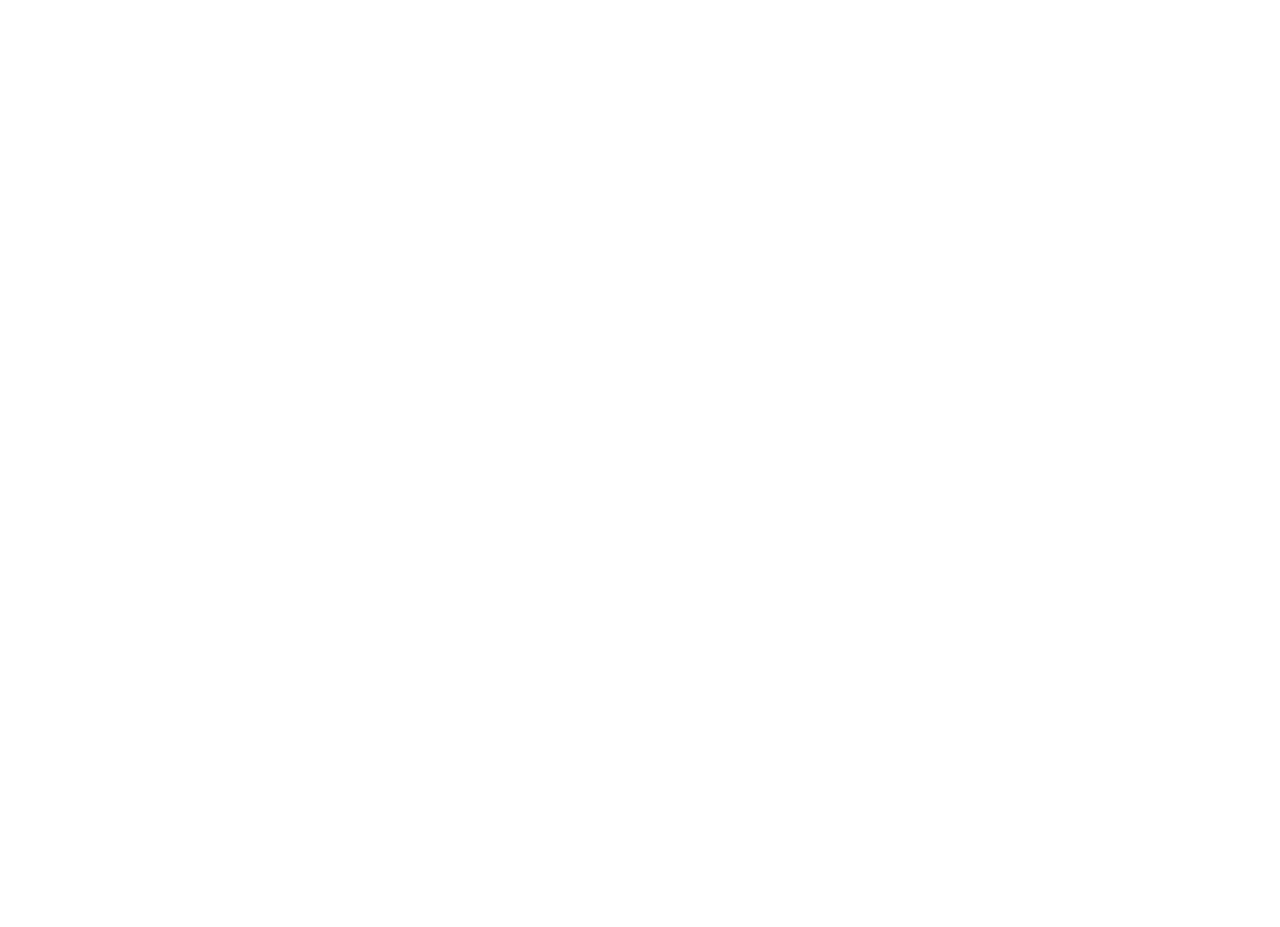
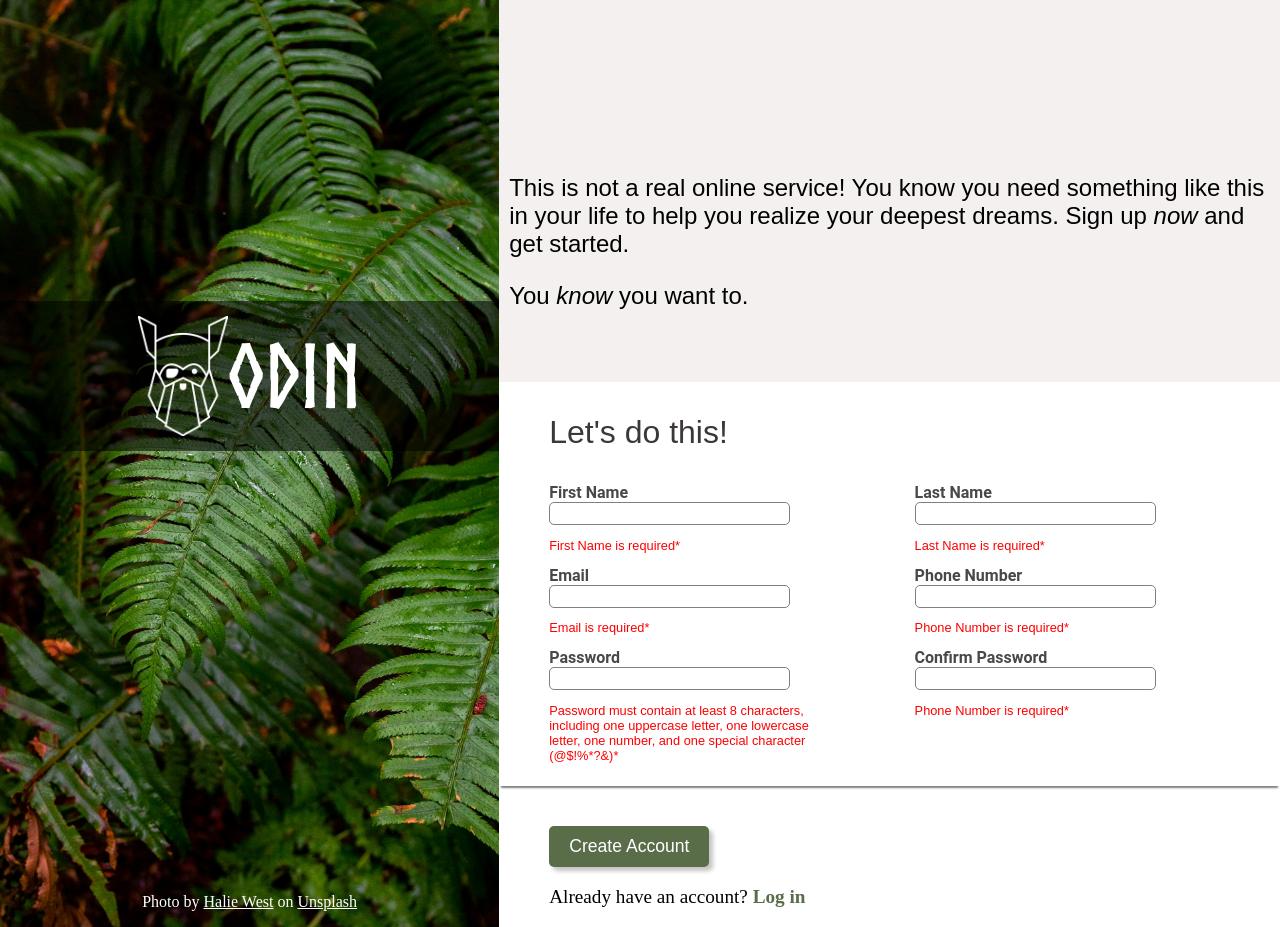
Before and after one commit to Igeon24/form-validation, a plain HTML site: page index.html in a window 1280 px wide. Before the commit the page ends 800 px from the top, so only its background shows below. Drawn offline with Linux system fonts and the light colour scheme.

Commit message:
Add form's html and css code

```diff
--- a/index.html
+++ b/index.html
@@ -7,6 +7,77 @@
     <title>Form Validation</title>
 </head>
 <body>
+    <div class="main-cont">
+        <div class="side-img">
+            <div class="top-text-container">
+                <img class="logo" src="./assets/odin-lined.png" alt="">
+                <p class="top-text">ODIN</p>
+            </div>
+            <p class="bottom-text">Photo by <a href="#">Halie West</a> on <a href="#">Unsplash</a></p>
+
+        </div>
+        <div class="form-cont">
+            <div class="descriptions-container">
+
+                <p class="description">This is not a real online service! You know you need something like this in your life to help you realize your deepest dreams. Sign up <span>now</span>  and get started.</p>
+                <p class="description">You <span>know</span> you want to.</p>
+            </div>
+
+            <div class="form">
+                <p class="do-it">Let's do this!</p>
+                <form action="">
+
+                    <div class="all-input">
+
+                        <div class="input-container">
+                            <label for="first-name">First Name</label>
+                            <input name="first-name" id="first-name" type="text" required>
+                            <p class="error first-name">First Name is required*</p>
+                        </div>
+                        <div class="input-container">
+                            <label for="last-name">Last Name</label>
+                            <input name="last-name" id="last-name" type="text" required>
+                            <p class="error last-name">Last Name is required*</p>
+                        </div>
+
+                        <div class="input-container">
+                            <label for="email">Email</label>
+                            <input name="email" id="email" type="email" required>
+                            <p class="error email">Email is required*</p>
+                        </div>
+
+                        <div class="input-container">
+                            <label for="phone">Phone Number</label>
+                            <input name="phone" id="phone" type="tel" required>
+                            <p class="error phone">Phone Number is required*</p>
+                        </div>
+
+                        <div class="input-container">
+                            <label for="password">Password</label>
+                            <input
+                            type="password"
+                            id="password"
+                            name="password"
+                            pattern="(?=.*[A-Z])(?=.*[a-z])(?=.*\d)(?=.*[@$!%*?&])[A-Za-z\d@$!%*?&]{8,}"
+                            title="Password must contain at least 8 characters, including one uppercase letter, one lowercase letter, one number, and one special character (@$!%*?&)"
+                            required>
+                            <p class="error password">Password must contain at least 8 characters, including one uppercase letter, one lowercase letter, one number, and one special character (@$!%*?&)*</p>
+                        </div>
+
+                        <div class="input-container">
+                            <label for="cpassword">Confirm Password</label>
+                            <input name="cpassword" id="cpassword" type="password" required>
+                            <p class="error cpassword">Phone Number is required*</p>
+                        </div>
+                    </div>
+
+                    <div class="shadow"></div>
+                    <button class="submit-btn" type="submit">Create Account</button>
+                </form>
+                <p class="end">Already have an account? <a href="#">Log in</a></p>
+            </div>
+        </div>
+    </div>
 
     <script src="./script.js"></script>
 </body>
--- a/style.css
+++ b/style.css
@@ -0,0 +1,179 @@
+@font-face {
+    font-family: "Norse Bold";
+    src: url("./assets/Norse-Bold.otf");
+}
+
+body{
+    margin: 0;
+}
+
+.main-cont{
+    display: flex;
+}
+
+.side-img{
+    background: url("./assets/halie-west-25xggax4bSA-unsplash.jpg");
+    width: 39%;
+    background-size: cover;
+    display: flex;
+    flex-direction: column;
+    justify-content: flex-end;
+
+
+}
+
+.top-text{
+    font-family: "Norse Bold", sans-serif;
+    color: white;
+    font-size: 5.5em;
+    display: flex;
+}
+
+.top-text-container{
+    display: flex;
+    justify-content: center;
+    align-items: center;
+    background-color: rgba(0, 0, 0, 0.542);
+    height: 150px;
+    position: relative;
+    bottom: 46%;
+}
+
+.bottom-text{
+    text-align: center;
+}
+
+span{
+    font-style: italic;
+}
+
+.form-cont{
+    box-sizing: border-box;
+    /* font-family: 'Roboto'; */
+    /* font-weight: bold; */
+    /* width: 61%; */
+    flex: 1;
+}
+
+.logo{
+    width: 90px;
+}
+
+.bottom-text,a{
+    color: white;
+    /* flex: 1; */
+}
+
+.descriptions-container{
+    width: 100%;
+    /* margin-top: 100px; */
+    padding-left: 10px;
+    padding: 150px  10px 48px;
+    background-color: rgb(244, 240, 240);
+    box-sizing: border-box;
+}
+
+.description{
+    font-size: 1.5em;
+    font-weight: 500;
+    font-family: sans-serif;
+}
+
+.do-it{
+    font-size: 2em;
+    font-weight: 500;
+    font-family: sans-serif;
+    color: rgb(60, 56, 56);
+}
+
+label{
+    font-family: 'Roboto';
+    font-weight: 600;
+    color: rgb(74, 71, 71);
+    font-size: 1em;
+}
+
+.error{
+    color: red;
+    font-family: sans-serif;
+    font-size: 0.8em;
+}
+
+/* input:invalid{
+    border: 2px solid red;
+} */
+
+input{
+    width: 60%;
+    border: 1px solid grey;
+    border-radius: 5px;
+    font-size: 0.8em;
+    padding: 3px 10px;
+    font-family: "Roboto";
+}
+
+input:focus{
+    border: none;
+    outline: 1px solid blue;
+    box-shadow: 4px 4px 4px rgb(162, 162, 162);
+}
+
+.error.password{
+    font-size: 0.8em;
+    width: 80%;
+    word-wrap: break-word;
+    /* visibility: hidden; */
+}
+
+.input-container{
+    display: flex;
+    flex-direction: column;
+    width: 50%;
+}
+
+.all-input{
+    display: flex;
+    flex-wrap: wrap;
+}
+
+.shadow{
+    box-shadow: 0 4px 2px -2px gray;
+    width: 100%;
+    height: 10px;
+
+}
+
+
+
+
+.do-it,.all-input,.submit-btn,.end{
+    margin-left: 50px;
+}
+
+.submit-btn{
+    margin-top: 40px;
+    background-color: #596D48;
+    color: white;
+    font-size: 1.1em;
+    border: none;
+    border-radius: 5px;
+    padding: 10px 20px;
+    box-shadow: 4px 4px 4px rgb(198, 196, 196);
+
+}
+
+.submit-btn:hover{
+    background-color: #677e54;
+    cursor: pointer;
+}
+
+.end{
+    font-size: 1.2em;
+    font-weight: 500;
+}
+
+.end a{
+    color: #596D48;
+    font-weight: 600;
+    text-decoration: none;
+}
```
Also changed, not shown: assets/Norse-Bold.otf (added), assets/halie-west-25xggax4bSA-unsplash.jpg (added), assets/odin-lined.png (added).
